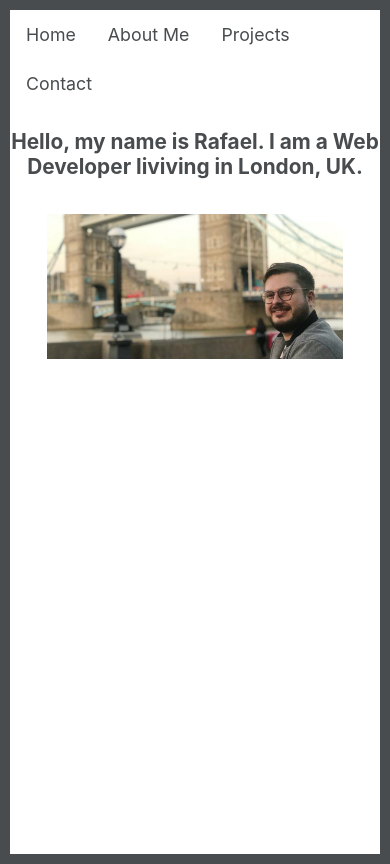
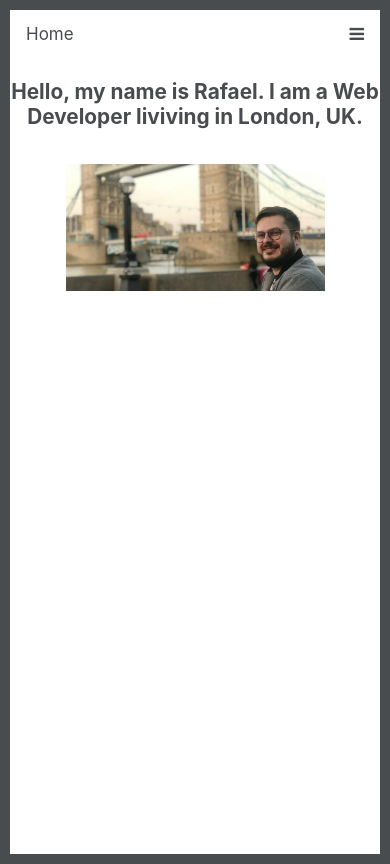
Before and after one commit to rafaelballestrin/portfolio, a React (Create React App) app: page / in a window 390 px wide. Built offline with nearby package versions, Linux system fonts and the light colour scheme.

Commit message:
Add Menu Responsive

```diff
--- a/src/App.js
+++ b/src/App.js
@@ -2,6 +2,7 @@ import React, { Component } from 'react';
 import { HashRouter, Route } from 'react-router-dom';
 import './App.css';
 import Menu from './Menu/Menu';
+import MenuResponsive from './MenuResponsive/MenuResponsive'
 import Home from './Home/Home.js';
 import AboutMe from './AboutMe/AboutMe';
 import Projects from './Projects/Projects';
@@ -14,7 +15,7 @@ class App extends Component {
       <HashRouter>
         <div className="App">
           <div className="App-body">
-            <Menu />
+            <MenuResponsive />
             <Route exact path='/' component={Home} />
             <Route exact path='/aboutme' component={AboutMe} />
             <Route exact path='/projects' component={Projects} />
--- a/src/Home/Home.css
+++ b/src/Home/Home.css
@@ -1,6 +1,6 @@
 img {
     display: block;
-    width: 80%;
+    width: 70%;
     height: auto;
     margin-top: 2em;
     margin-bottom: 2em;
--- a/src/Home/Home.js
+++ b/src/Home/Home.js
@@ -1,6 +1,6 @@
 import React from 'react';
 import '../Home/Home.css';
-import HomeBg from './Images/homeBgCropS.jpg';
+import HomeBg from './Images/homeBgCropS1.jpg';
 
 export default function Home() {
     return (
--- /dev/null
+++ b/src/MenuResponsive/MenuResponsive.css
@@ -0,0 +1,57 @@
+/* Add a black background color to the top navigation */
+.topnav {
+    background-color: white;
+    overflow: hidden;
+  }
+
+  /* Style the links inside the navigation bar */
+  .topnav a {
+    float: left;
+    display: block;
+    color: #494c4e;
+    text-align: center;
+    padding: 14px 16px;
+    text-decoration: none;
+    font-size: 17px;
+  }
+
+  /* Change the color of links on hover */
+  .topnav a:hover {
+    background-color: white;
+    color: yellow;
+  }
+
+  /* Add an active class to highlight the current page */
+  .active {
+    background-color: #4CAF50;
+    color: white;
+  }
+
+  /* Hide the link that should open and close the topnav on small screens */
+  .topnav .icon {
+    display: none;
+  }
+
+  /* When the screen is less than 600 pixels wide, hide all links, except for the first one ("Home"). Show the link that contains should open and close the topnav (.icon) */
+@media screen and (max-width: 600px) {
+    .topnav a:not(:first-child) {display: none;}
+    .topnav a.icon {
+      float: right;
+      display: block;
+    }
+  }
+
+  /* The "responsive" class is added to the topnav with JavaScript when the user clicks on the icon. This class makes the topnav look good on small screens (display the links vertically instead of horizontally) */
+  @media screen and (max-width: 600px) {
+    .topnav.responsive {position: relative;}
+    .topnav.responsive a.icon {
+      position: absolute;
+      right: 0;
+      top: 0;
+    }
+    .topnav.responsive a {
+      float: none;
+      display: block;
+      text-align: left;
+    }
+  }
--- /dev/null
+++ b/src/MenuResponsive/MenuResponsive.js
@@ -0,0 +1,29 @@
+import React from 'react';
+import { Link } from 'react-router-dom';
+import '../MenuResponsive/MenuResponsive.css'
+
+export default function MenuResponsive() {
+    return (
+        <div>
+            <link rel="stylesheet" href="https://cdnjs.cloudflare.com/ajax/libs/font-awesome/4.7.0/css/font-awesome.min.css"></link>
+            <div class="topnav" id="myTopnav">
+                <Link to='/'>Home</Link>
+                <Link to='/aboutme'>About Me</Link>
+                <Link to='/projects'>Projects</Link>
+                <Link to='/contact'>Contact</Link>
+                <a href="javascript:void(0);" class="icon" onclick="myFunction()">
+                    <i class="fa fa-bars"></i>
+                </a>
+            </div>
+        </div>
+    )
+}
+
+function myFunction() {
+    var x = document.getElementById("myTopnav");
+    if (x.className === "topnav") {
+        x.className += " responsive";
+    } else {
+        x.className = "topnav";
+    }
+}
```
Also changed, not shown: src/Home/Images/homeBgCropS1.jpg (added).
